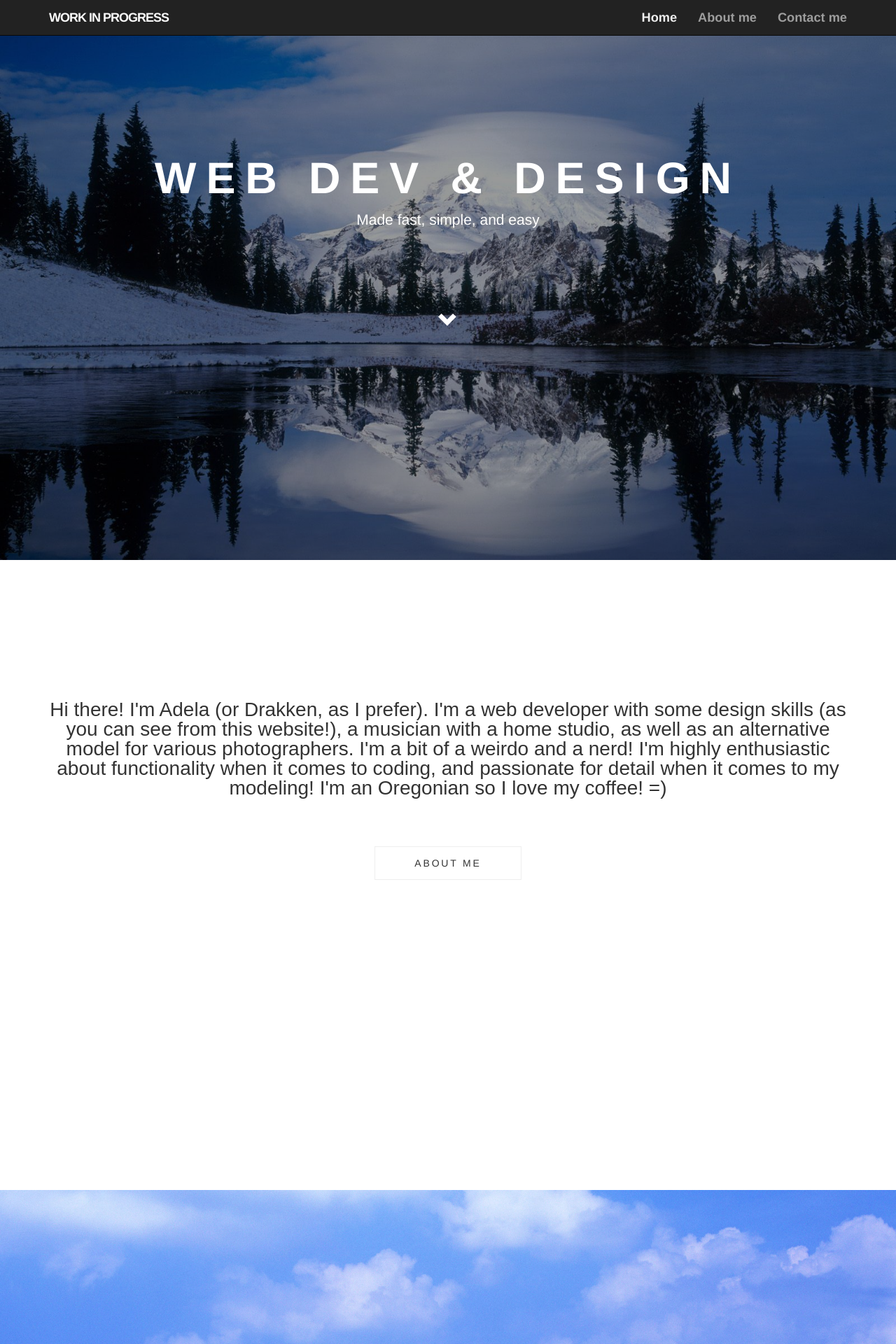
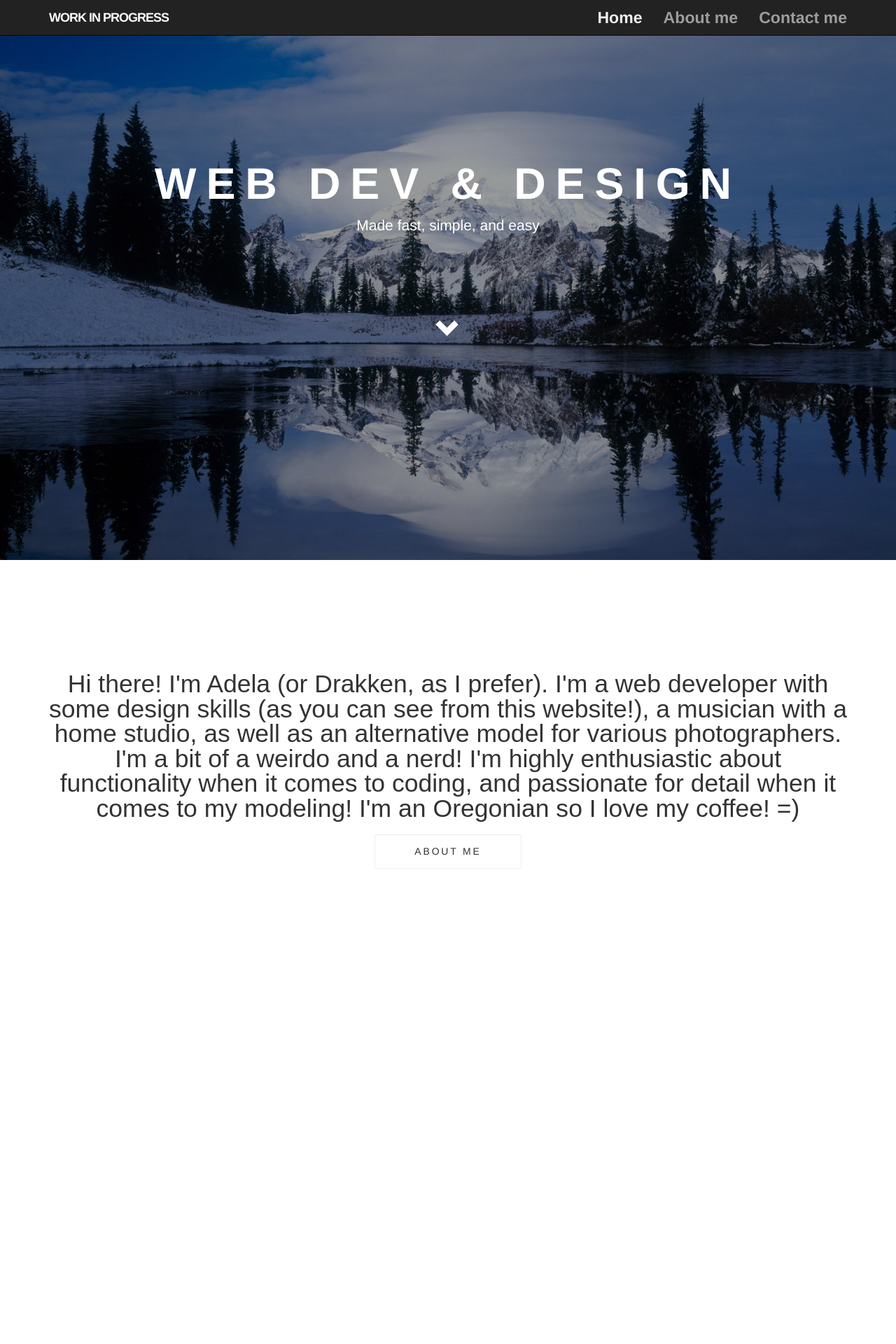
Before and after one commit to DrakkenSaer/Portfolio, a Rails app: page / in a window 1280 px wide. Shown: the top 1920 px of the page at 70% size. Run offline with Rails 7, Linux system fonts and the light colour scheme; data that the repository does not hold is empty; style sheets or scripts are compiled from the project's sources; parts of the project's set-up code (start-up, migrations or seed data) failed here and were passed over; some libraries are stand-ins or nearby versions.

Commit message:
increased cross platform compatibility

```diff
--- a/app/assets/stylesheets/custom.css.scss
+++ b/app/assets/stylesheets/custom.css.scss
@@ -169,23 +169,23 @@
 /* home page */
 
 .bg-ocean {
-  background-size: cover !important;
-  background-attachment: fixed !important;
-  background-position: center center !important;
-  background: image-url("blue-ocean.jpg");
+  background: image-url("blue-ocean.jpg") no-repeat center center;
+  background-size: cover;
+  z-index: -1;
+  position: fixed;
+  top: 0;
+  left: 0;
+  height: 100%;
+  width: 100%;
 }
 .white {
   background-color: white !important;
 }
-.section {
-  height: 900px;
-}
 .home {
   section {
     &.bg-mountains {
+      background: image-url("mountains.jpg") no-repeat center center;
       background-size: cover !important;
-      background-position: center center !important;
-      background: image-url("mountains.jpg");
     }
     .dark-overlay {
       background-color: black;
@@ -212,7 +212,7 @@
     }
   }
   .btn-group {
-    margin-top: 5%;
+    margin-top: 0.5em;
   }
   .btn {
     padding: 1em 4em;
@@ -271,3 +271,9 @@
     text-align: center;
   }
 }
+
+/* viewport-specific browsers */
+
+@-ms-viewport{
+	width: device-width;
+}
--- a/app/views/layouts/_footer.html.erb
+++ b/app/views/layouts/_footer.html.erb
@@ -1,6 +1,6 @@
 <div class="container-fluid <%= 'white' if current_page?(root_path) %>">
   <div class="container">
-    <footer class="navbar navbar-static-bottom" role="navigation">
+    <footer class="navbar navbar-static-bottom">
       <nav>
         <small>
           The current time is <%= Time.now %>
--- a/app/views/layouts/_header.html.erb
+++ b/app/views/layouts/_header.html.erb
@@ -1,4 +1,4 @@
-<header class="navbar navbar-inverse navbar-fixed-top" role="navigation">
+<header class="navbar navbar-inverse navbar-fixed-top">
   <div class="container">
     <nav>
       <div class="navbar-header">
@@ -22,7 +22,7 @@
           <li><%= header_link('Portfolio', projects_path) %></li>
           <% end %>
         </ul>
-        </nav>
       </div>
+    </nav>
   </div>
 </header>
--- a/app/views/layouts/application.html.erb
+++ b/app/views/layouts/application.html.erb
@@ -6,6 +6,17 @@
     <%= javascript_include_tag 'application', 'data-turbolinks-track' => true %>
     <%= csrf_meta_tags %>
     <meta name="viewport" content="width=device-width, initial-scale=1">
+    <script>
+      (function() {
+        if ("-ms-user-select" in document.documentElement.style && navigator.userAgent.match(/IEMobile\/10\.0/)) {
+          var msViewportStyle = document.createElement("style");
+          msViewportStyle.appendChild(
+            document.createTextNode("@-ms-viewport{width:auto!important}")
+          );
+          document.getElementsByTagName("head")[0].appendChild(msViewportStyle);
+        }
+      })();
+    </script>
     <!--[if lt IE 9]>
     <script src="http://html5shim.googlecode.com/svn/trunk/html5.js"></script>
     <![endif]-->
--- a/app/views/pages/about.html.erb
+++ b/app/views/pages/about.html.erb
@@ -6,7 +6,7 @@
   <%= render 'about_summary' %>
 
   <h1>What I do</h1>
-  <div clas="row">
+  <div class="row">
     <div class="col-md-4">
       <h2>Ruby on Rails</h2>
       RoR (Ruby on Rails) is an extremely powerful backend language. Most of my programming experience has been with this language. I thoroughly enjoy its elegance and simplicity and strongly wish to pursue my career dealing with this coding language. Rails is used by some pretty major players in the web industry!
--- a/app/views/pages/home.html.erb
+++ b/app/views/pages/home.html.erb
@@ -1,33 +1,35 @@
 <% provide(:title, 'Home'); provide(:container, 'page-wrapper') %>
 
 <script>
-  $(document).ready(function (){
+  $(window).load(function (){
     $(window).resize(function() {
       $("section").css( "height", $(window).height());
-      $(".section").css( "padding-bottom", $(window).height()/2.5);
-      $(".v-center").css( "padding-top", $(window).height()/4);
+      $(".v-center").css( "padding-top", $(window).height()/5);
+      $(".container").css( "font-size", $(window).height()/45);
     });
 
-    $(".scroll-button").click(function() {
+    $(".scroll-button").click(function(e) {
+      e.preventDefault();
       $('html:not(:animated),body:not(:animated)').stop().animate({
         scrollTop: $(".scroll-send").offset().top
       }, 1000);
     });
 
-    $(".v-center").css( "padding-top", $(window).height()/4);
-    $(".section").css( "padding-bottom", $(window).height()/2.5);
+    $(".v-center").css( "padding-top", $(window).height()/5);
+    $(".container").css( "font-size", $(window).height()/45);
     $("section").css( "height", $(window).height());
     $("body").css("padding-top", 0);
-    $("body").addClass("bg-ocean");
   });
 </script>
 
 <div class="home">
+  <div class="bg-ocean">
+  </div>
   <section class="bg-mountains">
     <div class="dark-overlay">
     </div>
-    <div class="container">
-      <div class="jumbotron v-center">
+    <div class="container v-center">
+      <div class="jumbotron">
         <h1>Web dev & design</h1>
         <p>
           Made fast, simple, and easy
@@ -38,9 +40,9 @@
   </section>
 
   <div class="container-fluid white scroll-send">
-    <div class="container">
-      <div class="row section">
-        <div class="col-md-12 v-center">
+    <div class="container v-center">
+      <section class="row">
+        <div class="col-md-12">
           <%= render 'about_summary' %>
         </div>
         <div class="center">
@@ -48,27 +50,23 @@
             <%= link_to 'About me', about_path, class: "btn btn-default btn-lg" %>
           </div>
         </div>
-      </div>
+      </section>
     </div>
   </div>
 
   <section>
-    <div class="container">
-      <div class="jumbotron v-center">
+    <div class="container v-center">
+      <div class="jumbotron">
         <h1>Cool tricks for your webpage</h1>
-        <p>
-          I'll make it easier for you to get that eye-catching flashy design
-          while making everything functional too!
-        </p>
       </div>
     </div>
   </section>
 
   <% unless @jobs.empty? %>
   <div class="container-fluid white">
-    <div class="container">
+    <div class="container v-center">
       <div class="row">
-        <div class="col-md-12 v-center">
+        <div class="col-md-12">
           <% @jobs.each do |job| %>
           <%= render 'jobs/display', size: :small, job: job, col_size: 'col-md-4' %>
           <% end %>
```
